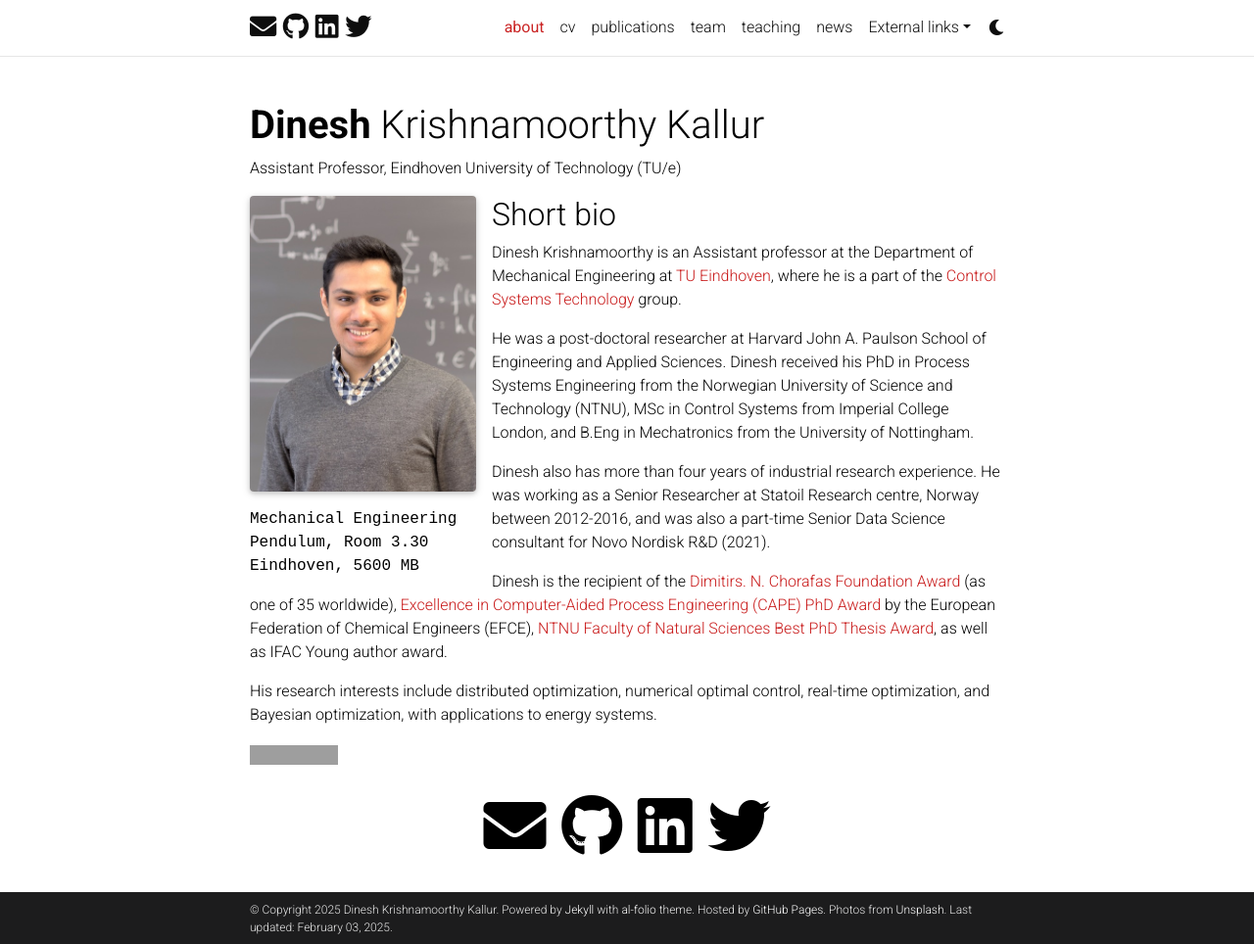
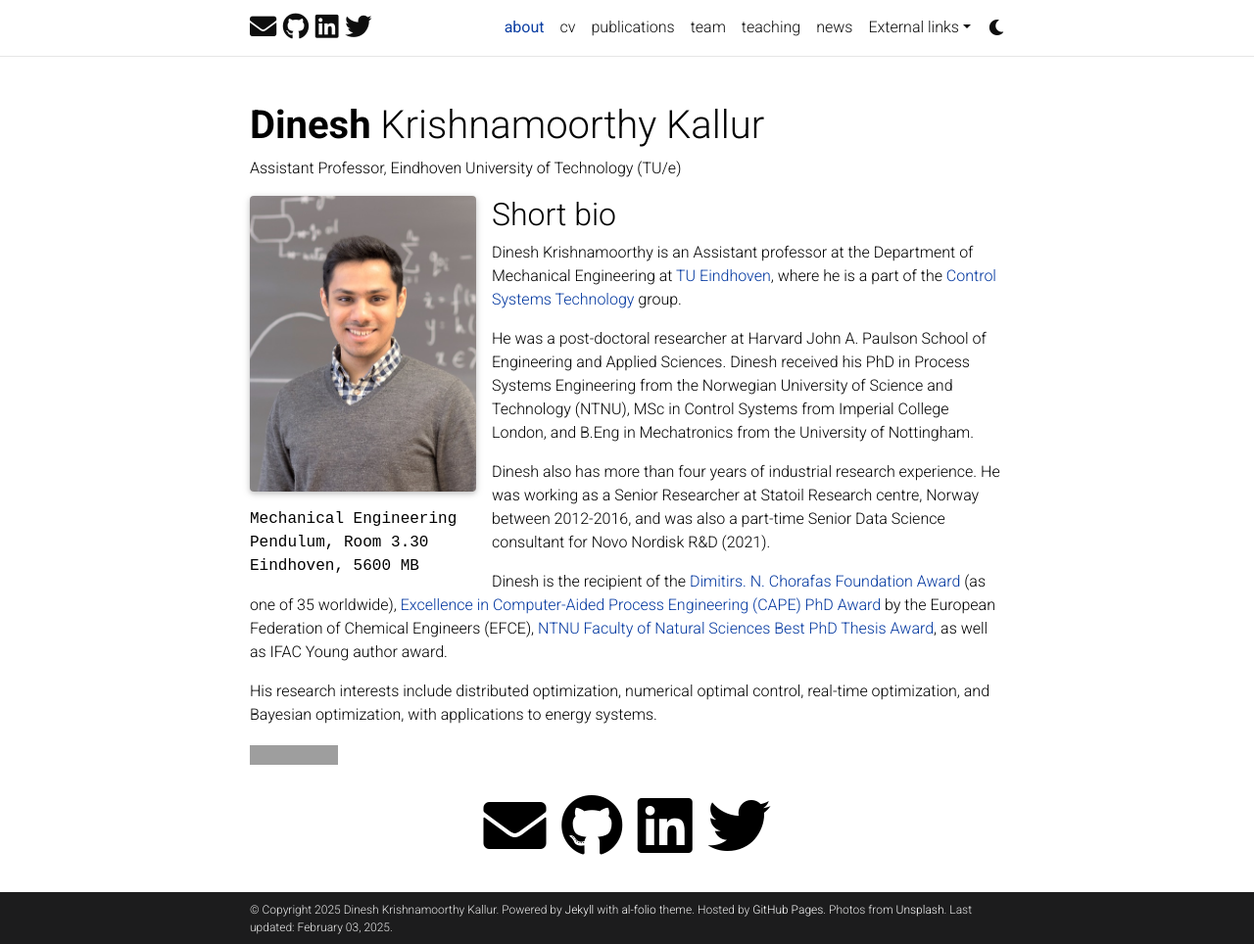
Before and after one commit to dinesh-krishnamoorthy/dinesh-krishnamoorthy.github.io, a Jekyll site: the page built from _pages/about.md, in a window 1280 px wide and 964 px high. Shown: the whole window at 98% size. Built offline with Jekyll 4.4.1, drawn with Linux system fonts in a browser that asks for light colours; full-size pictures stand in for the smaller copies a plugin makes; comment, search, counter and statistics services are not loaded; a style sheet for code colours, icons or effects is not loaded; grey boxes are pictures that could not be loaded.

Commit message:
Update _themes.scss

```diff
--- a/_sass/_themes.scss
+++ b/_sass/_themes.scss
@@ -7,8 +7,8 @@
   --global-code-bg-color: #{$code-bg-color-light};
   --global-text-color: #{$black-color};
   --global-text-color-light: #{$grey-color};
-  --global-theme-color: #{$red-color-tue};
-  --global-hover-color: #{$red-color-tue};
+  --global-theme-color: #{$blue-color-dark};
+  --global-hover-color: #{$blue-color-dark};
   --global-footer-bg-color: #{$grey-color-dark};
   --global-footer-text-color: #{$grey-color-light};
   --global-footer-link-color: #{$white-color};
```
